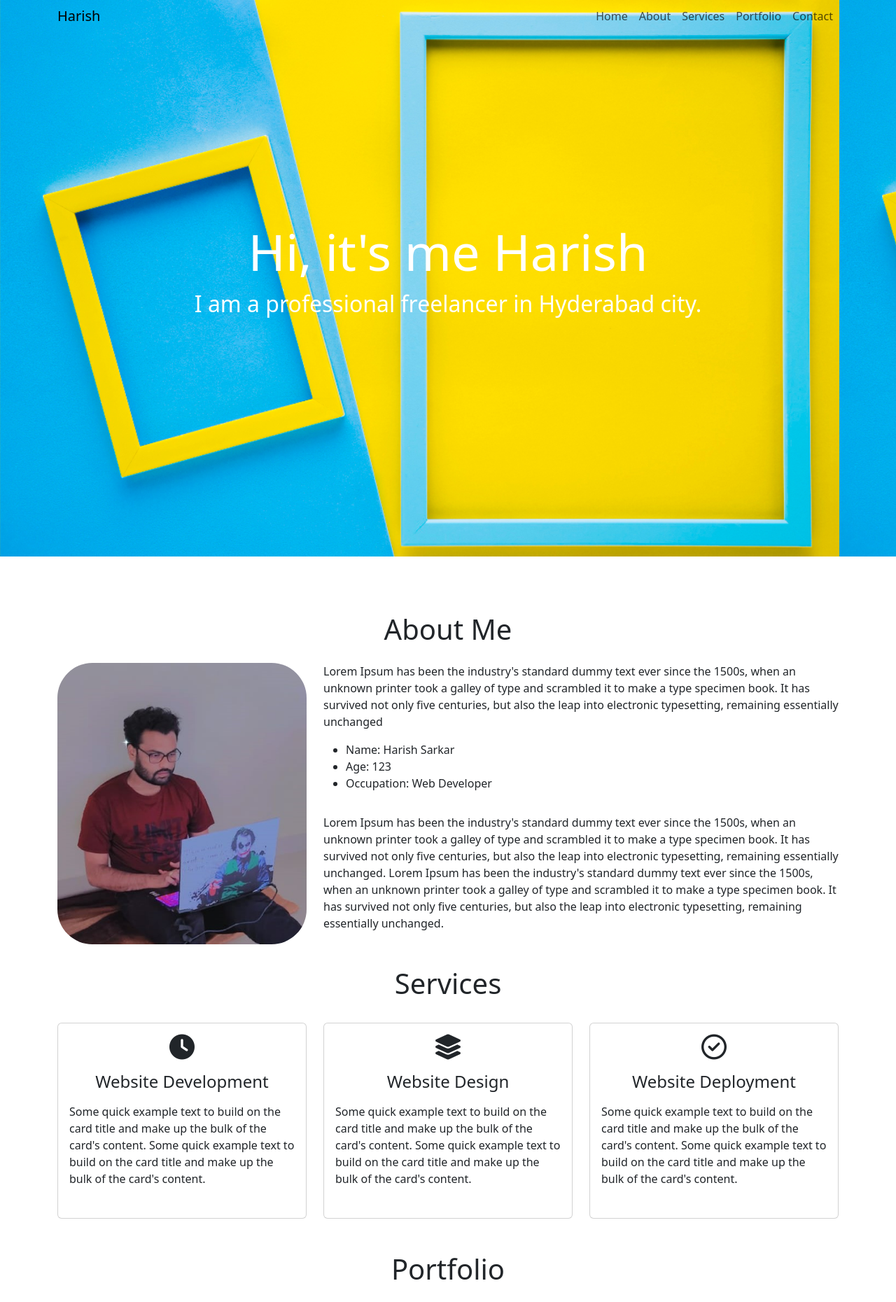
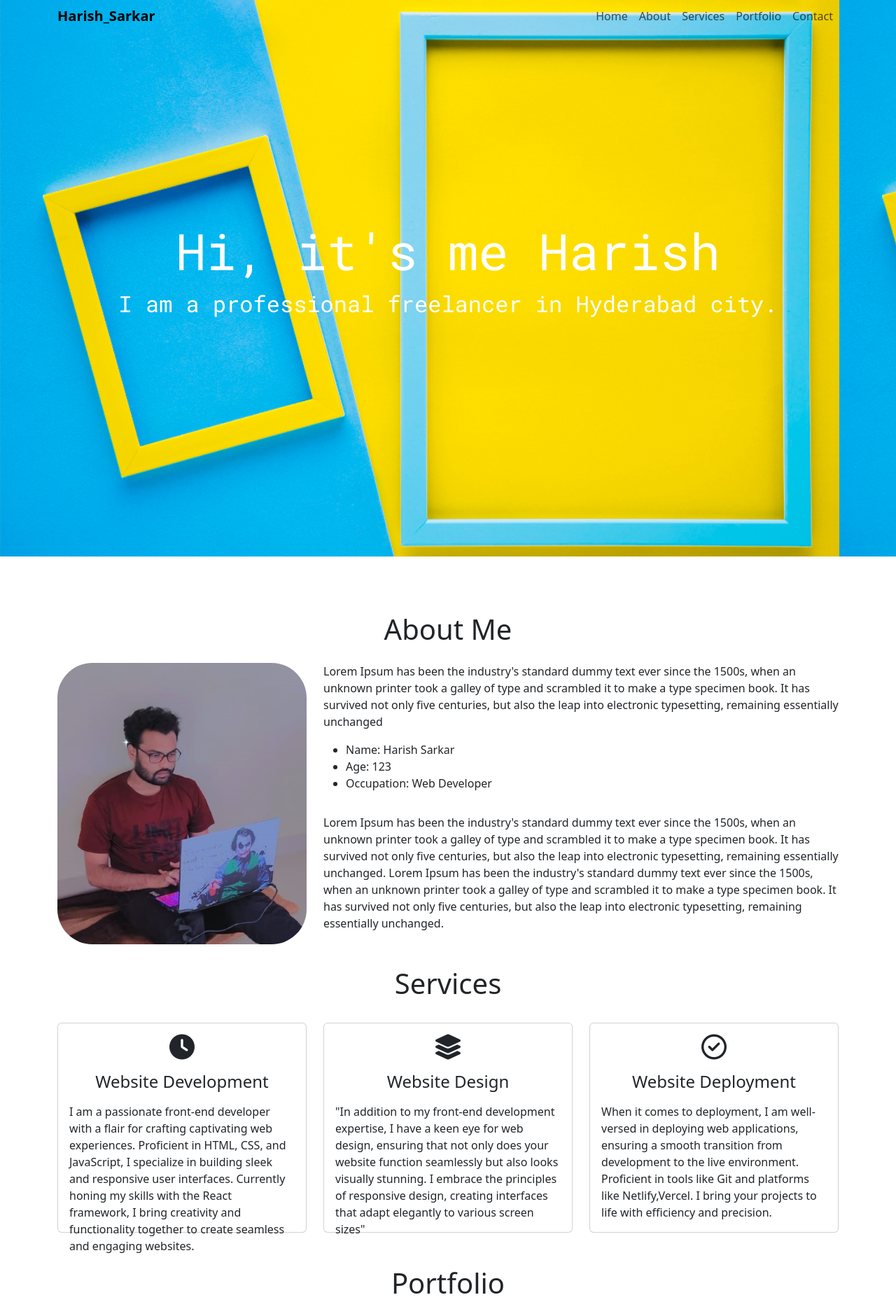
Before and after one commit to postboxhj/portf, a plain HTML site: page index.html in a window 1280 px wide. Shown: the part 5-1865 px from the top of the page at 70% size. Drawn offline with nearby package versions, Linux system fonts and the light colour scheme.

Commit message:
change into the bootstrap

```diff
--- a/index.html
+++ b/index.html
@@ -3,8 +3,9 @@
   <head>
     <meta charset="UTF-8" />
     <meta name="viewport" content="width=device-width, initial-scale=1.0" />
-    <title>Portfolio</title>
-    <link rel="shortcut icon" href="favicon.ico" type="image/x-icon" />
+    <title>Harish_Sarkar</title>
+    <link rel="icon" type="image/png" sizes="32x32" href="/images/favicon.ico">
+    <!-- <link rel="shortcut icon" href="favicon.ico" type="image/x-icon" /> -->
     <link rel="stylesheet" href="style.css" />
     <link
       href="https://cdn.jsdelivr.net/npm/bootstrap@5.3.2/dist/css/bootstrap.min.css"
@@ -20,7 +21,7 @@
   <body>
     <nav class="navbar navbar-expand-lg fixed-top navbarScroll">
       <div class="container">
-        <a class="navbar-brand" href="#">Harish</a>
+        <a class="navbar-brand fw-bold" href=""> Harish_Sarkar</a>
         <button
           class="navbar-toggler"
           type="button"
@@ -115,9 +116,7 @@
                     <div class="card-body">
                         <i class="fas servicesIcon fa-clock"></i>
                         <h4 class="card-title mt-3">Website Development</h4>
-                        <p class="card-text mt-3">Some quick example text to build on the card title and make up the bulk of the card's content.
-                            Some quick example text to build on the card title and make up the bulk of the card's content.
-                        </p>
+                        <p class="card-text mt-3">I am a passionate front-end developer with a flair for crafting captivating web experiences. Proficient in HTML, CSS, and JavaScript, I specialize in building sleek and responsive user interfaces. Currently honing my skills with the React framework, I bring creativity and functionality together to create seamless and engaging websites.</p>
                     </div>
                 </div>
             </div>
@@ -126,9 +125,7 @@
                     <div class="card-body">
                         <i class='fas servicesIcon fa-layer-group'></i>
                         <h4 class="card-title mt-3">Website Design</h4>
-                        <p class="card-text mt-3">Some quick example text to build on the card title and make up the bulk of the card's content.
-                            Some quick example text to build on the card title and make up the bulk of the card's content.
-                        </p>
+                        <p class="card-text mt-3">"In addition to my front-end development expertise, I have a keen eye for web design, ensuring that not only does your website function seamlessly but also looks visually stunning. I embrace the principles of responsive design, creating interfaces that adapt elegantly to various screen sizes"</p>
                     </div>
                 </div>
             </div>
@@ -138,9 +135,7 @@
                     <div class="card-body">
                         <i class='far servicesIcon fa-check-circle'></i>
                         <h4 class="card-title mt-3">Website Deployment</h4>
-                        <p class="card-text mt-3">Some quick example text to build on the card title and make up the bulk of the card's content.
-                            Some quick example text to build on the card title and make up the bulk of the card's content.
-                        </p>
+                        <p class="card-text mt-3">When it comes to deployment, I am well-versed in deploying web applications, ensuring a smooth transition from development to the live environment. Proficient in tools like Git and platforms like Netlify,Vercel. I bring your projects to life with efficiency and precision.</p>
                     </div>
                 </div>
             </div>
--- a/style.css
+++ b/style.css
@@ -1,3 +1,10 @@
+@import url("https://fonts.googleapis.com/css2?family=Roboto+Mono&display=swap");
+
+.hero_title,
+.hero_desc {
+  font-family: "Roboto Mono", monospace;
+}
+
 /* hero background image */
 .bgimage {
   height: 100vh;
@@ -5,13 +12,16 @@
   background-size: contain;
   position: relative;
 }
+
 /* text css above hero image*/
 .hero_title {
   font-size: 4.5rem;
 }
+
 .hero_desc {
   font-size: 2rem;
 }
+
 .hero-text {
   text-align: center;
   position: absolute;
@@ -20,43 +30,55 @@
   transform: translate(-50%, -50%);
   color: white;
 }
+
 /* about section image css */
 .imageAboutPage {
   width: 100%;
   border-radius: 50px;
 }
+
 /* services section css */
 .servicesText.card {
-  height: 280px;
+  height: 300px;
   cursor: pointer;
 }
+
 .servicesIcon {
   font-size: 36px;
   text-align: center;
   width: 100%;
 }
+
 .card-title {
   text-align: center;
 }
+
 .card:hover .servicesIcon {
   color: #00ff37;
 }
+
 .servicesText:hover {
   border: 1px solid #00ff37;
 }
+
 /* display background color black on navbar scroll */
 .navbarScroll.navbarDark {
   background-color: gainsboro;
 }
+
 /* social media icons styling */
 .social-icons {
-    font-size: 26px;
+  font-size: 20px;
   cursor: pointer;
 }
+
 .fa {
   color: black;
 }
-.fa-x:hover, .fa-linkedin-in:hover, .fa-github:hover {
+
+.fa-x:hover,
+.fa-linkedin-in:hover,
+.fa-github:hover {
   color: red;
 }
 
@@ -64,12 +86,18 @@
 #footer {
   background-color: gainsboro;
   text-align: center;
+  padding: 1px;
 }
+
 /* spacing on all sections */
-#about, #services, #portfolio, #contact {
+#about,
+#services,
+#portfolio,
+#contact {
   margin-top: 1rem;
   padding-top: 1rem;
 }
+
 #contact {
   padding-bottom: 1rem;
 }
```
Also changed, not shown: images/HarishBWBg.jpeg (deleted), images/favicon.ico, images/harishColorBg.jpeg (deleted), images/work-1.png (deleted), images/work-2.png (deleted), images/work-3.png (deleted). Lines whose indentation alone changed are shown as unchanged.
